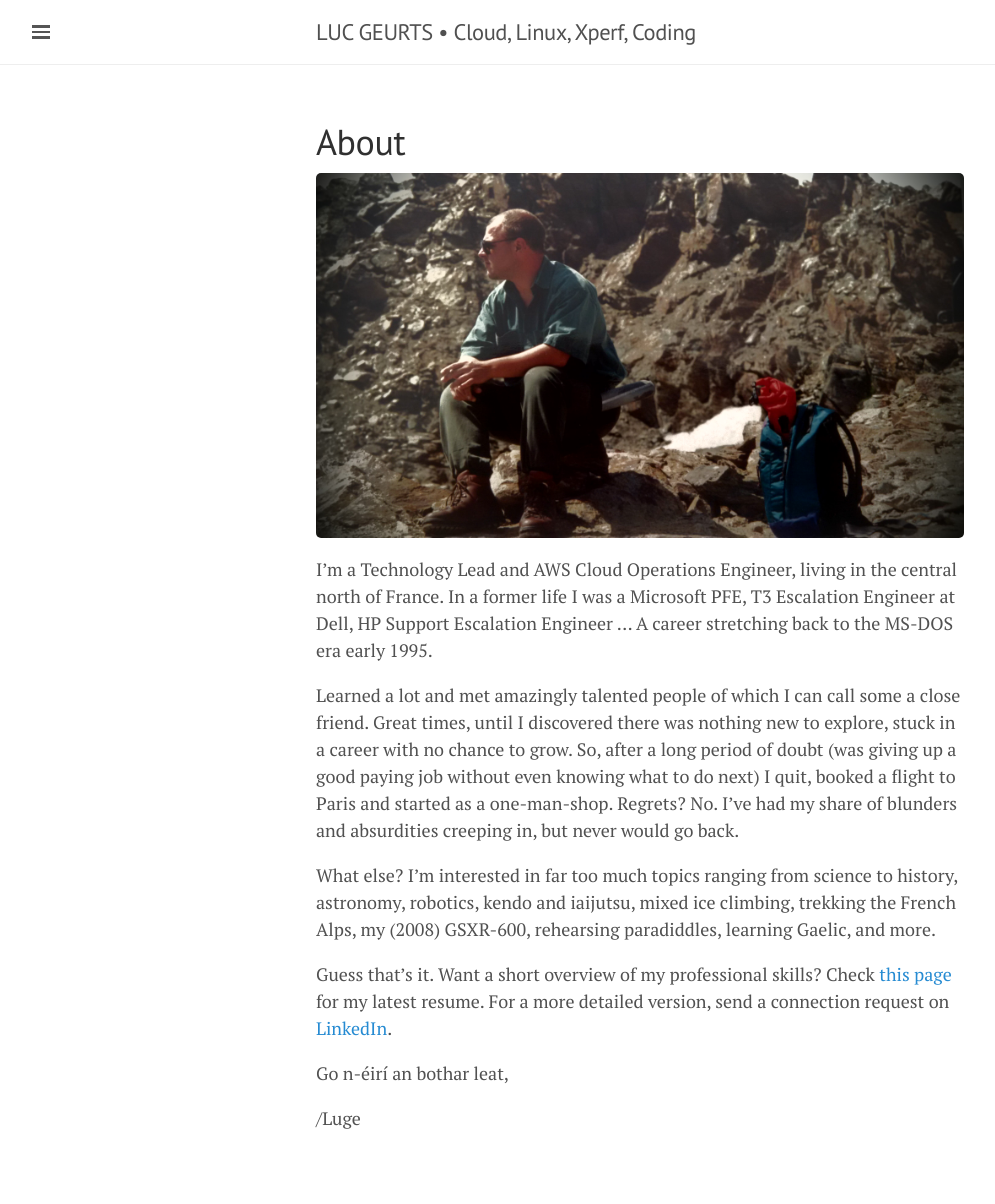
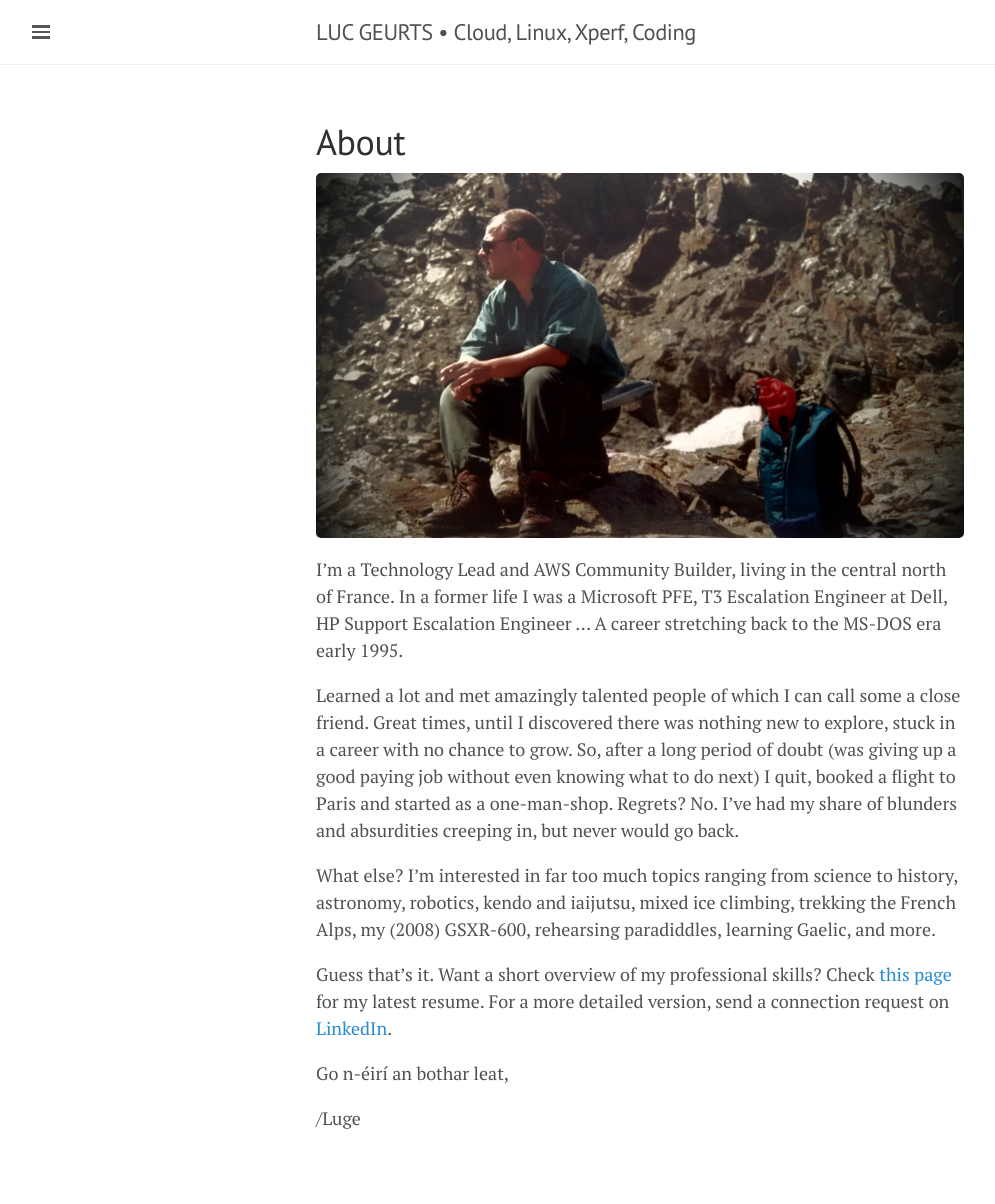
Before and after one commit to lgeurts/lgeurts.github.io, a Jekyll site: the page built from about.md, in a window 1280 px wide. Shown: the whole page, without its empty margins (0-995 px from the left). Built offline with Jekyll 4.4.1, drawn with Linux system fonts in a browser that asks for light colours; nearby versions of some CDN libraries.

Commit message:
Update about.md

```diff
--- a/about.md
+++ b/about.md
@@ -5,7 +5,7 @@ title: About
 
 ![KNAV Austria](/assets/C2ADV01.jpg)
 
-I'm a Technology Lead and AWS Cloud Operations Engineer, living in the central north of France.
+I'm a Technology Lead and AWS Community Builder, living in the central north of France.
 In a former life I was a Microsoft PFE, T3 Escalation Engineer at Dell, HP Support Escalation Engineer ... A career stretching back to the MS-DOS era early 1995.
 
 Learned a lot and met amazingly talented people of which I can call some a close friend. Great times, until I discovered there was nothing new to explore, stuck in a career with no chance to grow. So, after a long period of doubt (was giving up a good paying job without even knowing what to do next) I quit, booked a flight to Paris and started as a one-man-shop. Regrets? No. I've had my share of blunders and absurdities creeping in, but never would go back.
```
